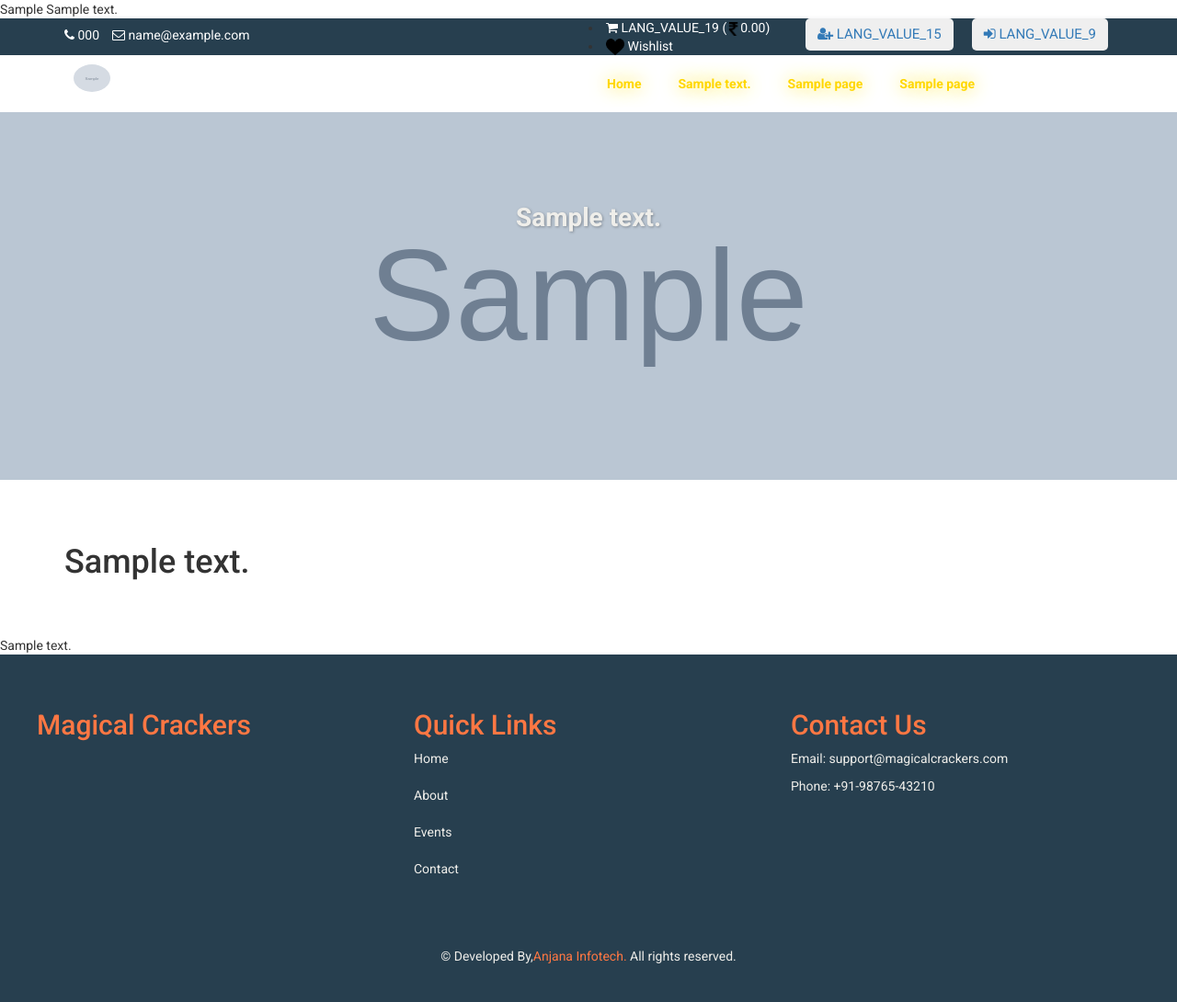
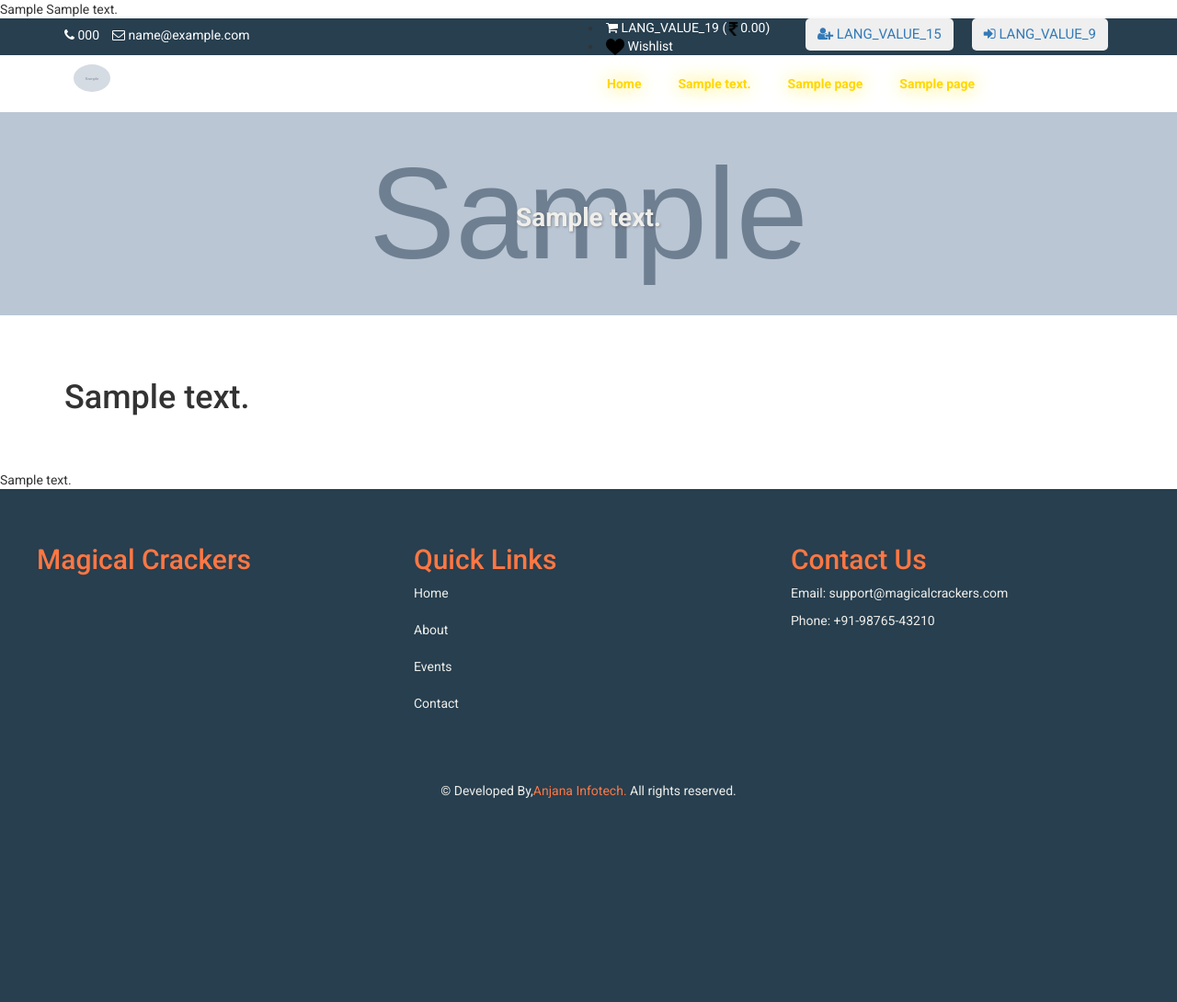
Before and after one commit to kumaranthiru1810/crackers, a PHP site: page /about.php in a window 1280 px wide. Shown: the whole page at 92% size. After the commit the page ends 868 px from the top, so only its background shows below. Run offline with PHP 8.4, Linux system fonts and the light colour scheme; tables that the repository leaves empty or names only in its code hold one stand-in row (values such as "Sample post"); grey boxes marked "Sample" are stand-in pictures; data that the repository does not hold is empty; some libraries are stand-ins or nearby versions.

Commit message:
changecss

```diff
--- a/assets/css/main.css
+++ b/assets/css/main.css
@@ -2326,7 +2326,7 @@
     color: #EFEEEA;
     padding: 80px 0;
     width: 100vw;
-    height: 50vh;
+    height: auto;
     overflow: hidden;
     /* background-image: linear-gradient(rgba(39, 63, 79, 0.8), rgba(39, 63, 79, 0.8)), url(assets/uploads/<?php echo $faq_banner; ?>); */
     background-size: cover;
```
